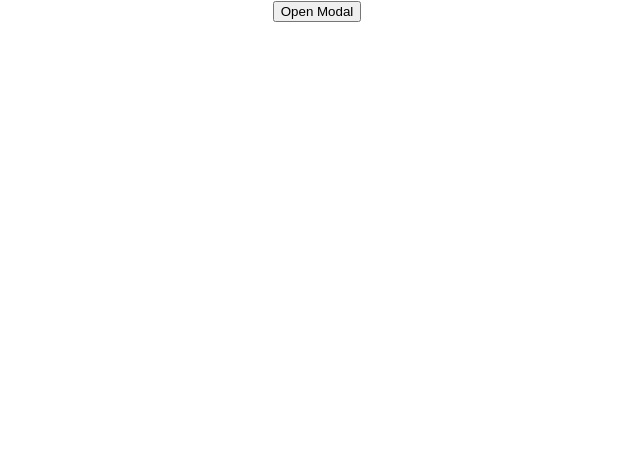
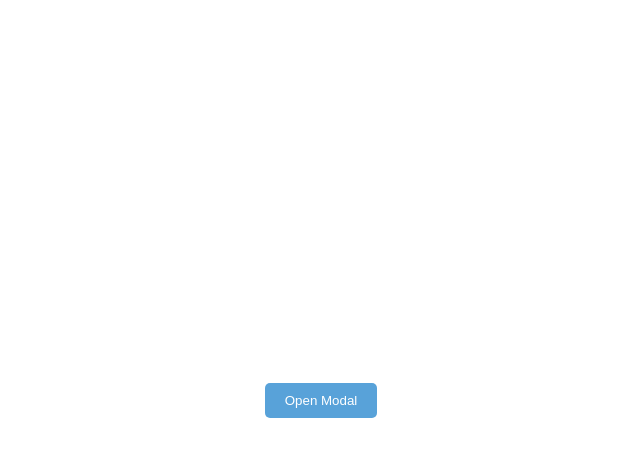
Before and after one commit to icelandico/react-modal, a React (Create React App) app: page / in a window 1280 px wide. Shown: the top 456 px of the page, without its empty margins (323-963 px from the left). Built offline with nearby package versions, Linux system fonts and the light colour scheme.

Commit message:
Change main app styles

```diff
--- a/src/App.css
+++ b/src/App.css
@@ -1,38 +1,20 @@
-.App {
-  text-align: center;
+.main__container {
+  display: flex;
+  align-items: center;
+  justify-content: center;
+  height: 100vh;
 }
 
-.App-logo {
-  height: 40vmin;
-  pointer-events: none;
+.main__container-button {
+  color: #fff;
+  padding: 10px 20px;
+  cursor: pointer;
+  border-radius: 5px;
+  border: none;
+  margin-left: 0.5rem;
+  background-color: #58a2d9;
 }
 
-@media (prefers-reduced-motion: no-preference) {
-  .App-logo {
-    animation: App-logo-spin infinite 20s linear;
-  }
+.main__container-button:hover {
+  background-color: #438dbd;
 }
-
-.App-header {
-  background-color: #282c34;
-  min-height: 100vh;
-  display: flex;
-  flex-direction: column;
-  align-items: center;
-  justify-content: center;
-  font-size: calc(10px + 2vmin);
-  color: white;
-}
-
-.App-link {
-  color: #61dafb;
-}
-
-@keyframes App-logo-spin {
-  from {
-    transform: rotate(0deg);
-  }
-  to {
-    transform: rotate(360deg);
-  }
-}
--- a/src/App.js
+++ b/src/App.js
@@ -5,6 +5,7 @@ import ChildComponent from "./components/ChildComponent";
 
 function App() {
   const [modalOpened, setModalOpened] = useState(false);
+
 
   return (
     <div className="App">
--- a/src/components/ChildComponent/index.js
+++ b/src/components/ChildComponent/index.js
@@ -10,6 +10,7 @@ const ChildComponent = () => {
           Duis aute irure dolor in reprehenderit in voluptate velit esse cillum dolore eu fugiat nulla pariatur.
           Excepteur sint occaecat cupidatat non proident, sunt in culpa qui officia deserunt mollit anim id est laborum
         </p>
+        <p>This is asynchronous action</p>
       </div>
   )
 }
--- a/src/components/ReactModal/index.js
+++ b/src/components/ReactModal/index.js
@@ -13,6 +13,10 @@ const ReactModal = ({ isOpen, closeHandler, config, modalContent }) => {
   const modalConfig = Object.assign({}, defaultProps.config, config);
   if (!isOpen) return null;
 
+  const handleAsyncAction = () => {
+    setTimeout(() => closeHandler(), 3000)
+  }
+
   return (
       <div className="modal__container" onClick={() => modalConfig.onBgClose ? closeHandler() : null}>
         <div className="modal__box" onClick={(e) => e.stopPropagation()}>
@@ -23,7 +27,7 @@ const ReactModal = ({ isOpen, closeHandler, config, modalContent }) => {
           <div className="modal__content">{modalContent}</div>
           <div className="modal__footer">
             <button className="modal__footer-button modal__footer-button--close" onClick={closeHandler}>Close</button>
-            <button className="modal__footer-button modal__footer-button--accept">Accept</button>
+            <button className="modal__footer-button modal__footer-button--accept" onClick={() => handleAsyncAction()}>Accept</button>
           </div>
         </div>
       </div>
```
